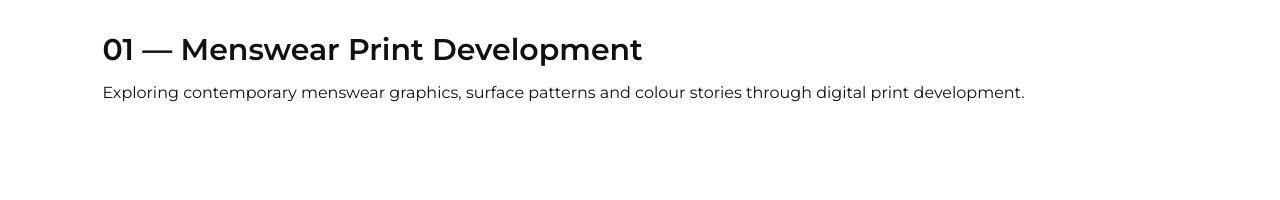
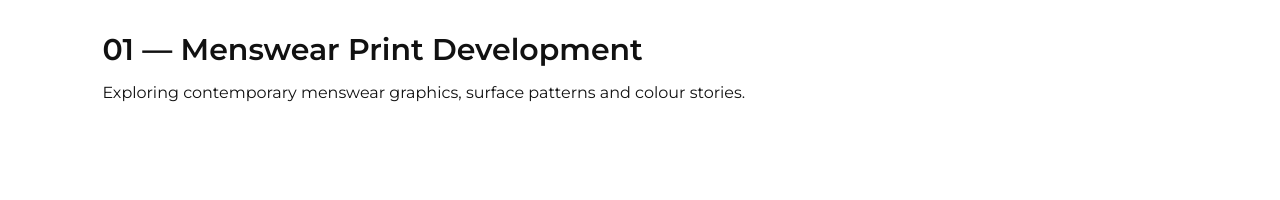
Before and after one commit to Cifre123/Portfolio, a plain HTML site: page index.html in a window 1280 px wide. Shown: the part 1185-1385 px from the top of the page. Drawn offline with nearby package versions, Linux system fonts and the light colour scheme.

Commit message:
Update index.html

```diff
--- a/index.html
+++ b/index.html
@@ -65,10 +65,8 @@ SELECTED WORK
 
 <div class="project">
 
-<video autoplay muted loop playsinline class="project-video">
-
+    <video class="project-video" autoplay muted loop playsinline>
         <source src="images/1.mp4" type="video/mp4">
-
     </video>
 
 
@@ -80,13 +78,13 @@ SELECTED WORK
 
         <p>
         Exploring contemporary menswear graphics,
-surface patterns and colour stories through
-digital print development.
+        surface patterns and colour stories.
         </p>
 
     </div>
 
 </div>
+
 
 
 
```
Lines whose indentation alone changed are shown as unchanged.
